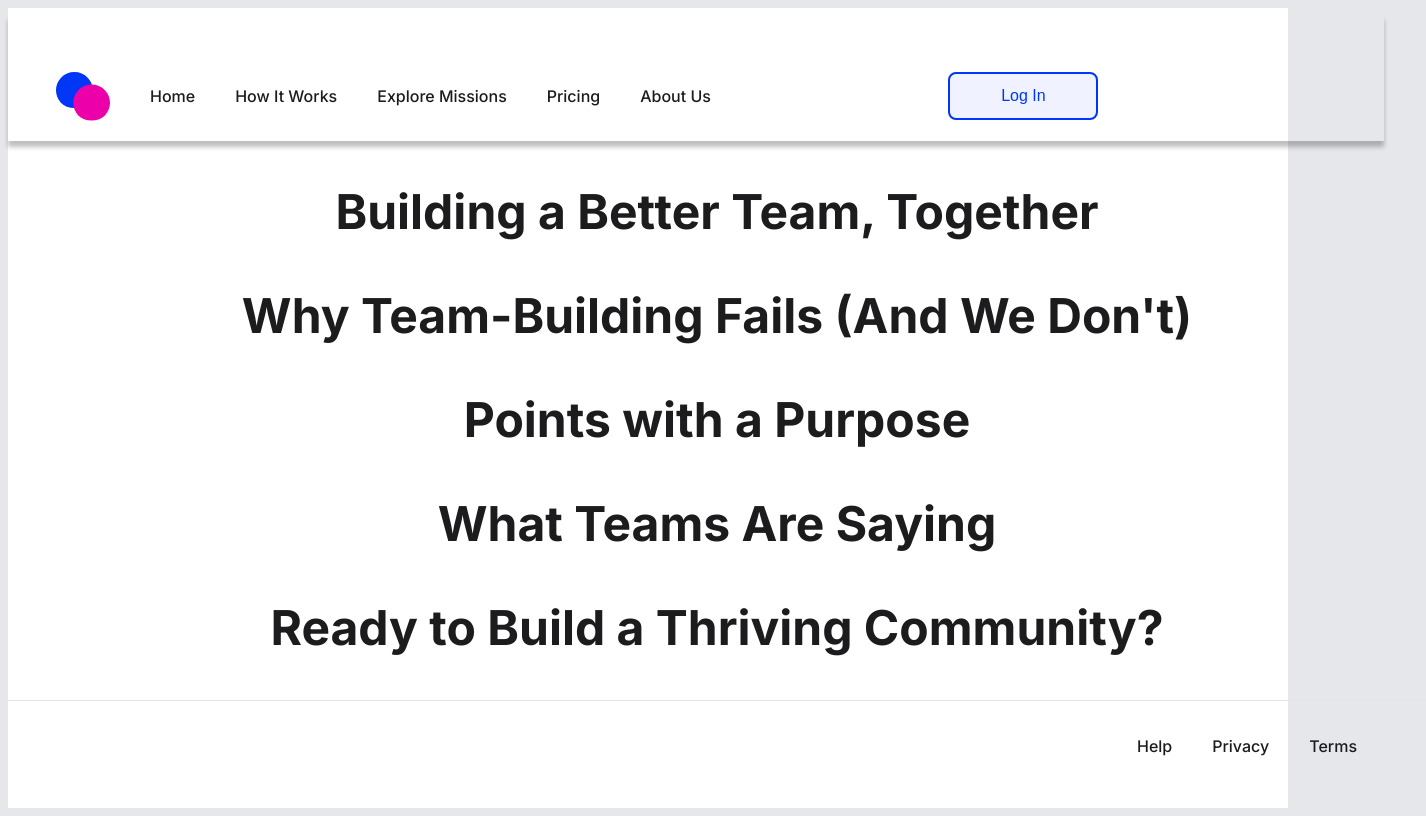
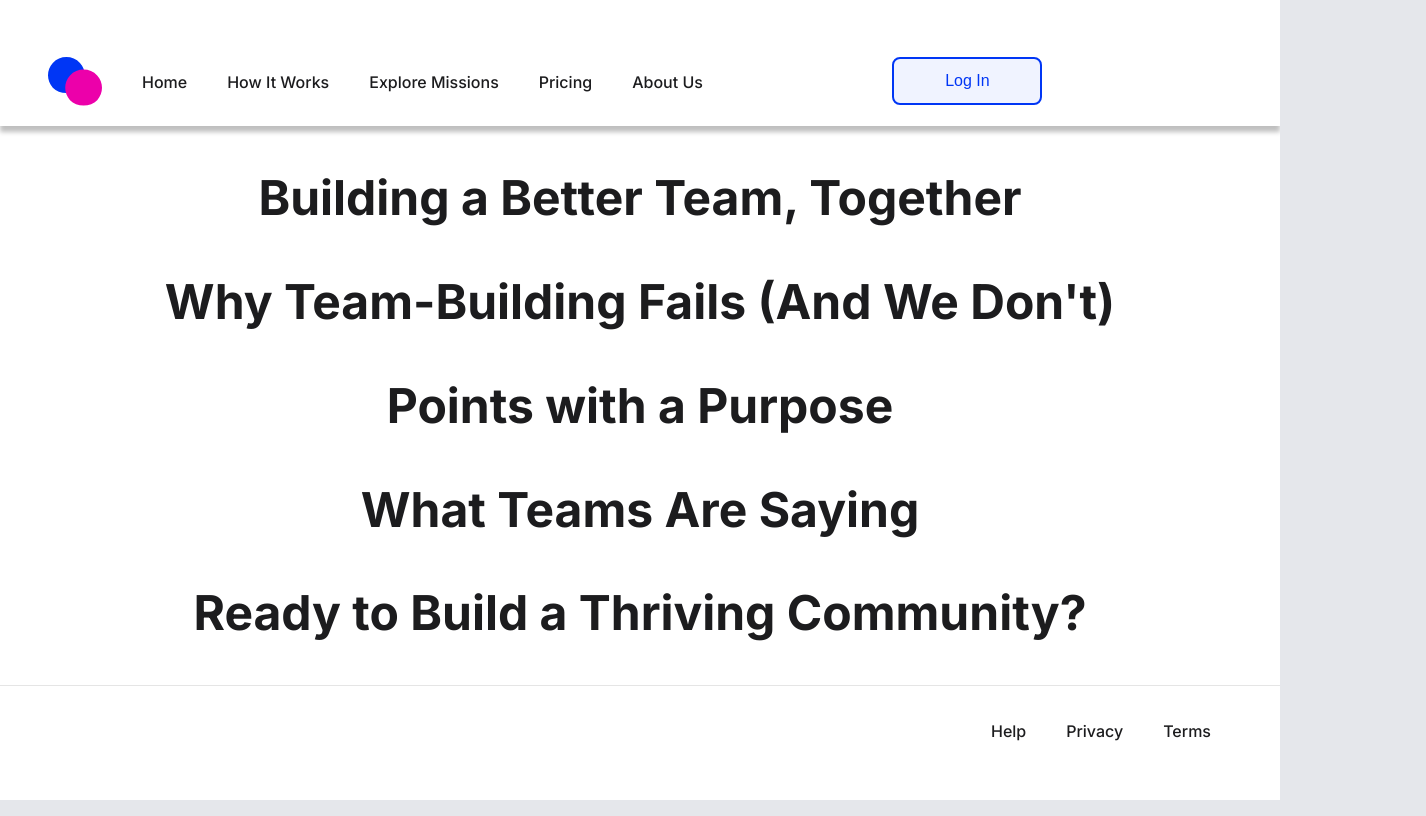
Before and after one commit to cherryontech/MissionCollective, a React (Vite) app: page / in a window 1280 px wide. Shown: the whole page, 1426 px wide, since content can reach past the window. Built offline with nearby package versions, Linux system fonts and the light colour scheme.

Commit message:
Fixes overflow

```diff
--- a/src/styles/App.css
+++ b/src/styles/App.css
@@ -1,3 +1,9 @@
 #root {
   text-align: center;
+  position: absolute;
+  left: 0px;
+  right: 0px;
+  top: 0px;
+  margin: 0;
+  min-height: 100%;
 }
--- a/src/styles/index.css
+++ b/src/styles/index.css
@@ -1,4 +1,8 @@
 @import url("https://fonts.googleapis.com/css2?family=Inter:ital,opsz,wght@0,14..32,100..900;1,14..32,100..900&display=swap");
+
+* {
+  box-sizing: border-box;
+}
 
 :root {
   font-family: Inter, system-ui, Avenir, Helvetica, Arial, sans-serif;
@@ -22,8 +26,10 @@ a:hover {
 body {
   display: flex;
   place-items: center;
-  height: 100vh;
-  width: 100vw;
+  min-height: 100vh;
+  width: 100%;
+  left: 0;
+  margin: 0;
 }
 
 h1 {
```
